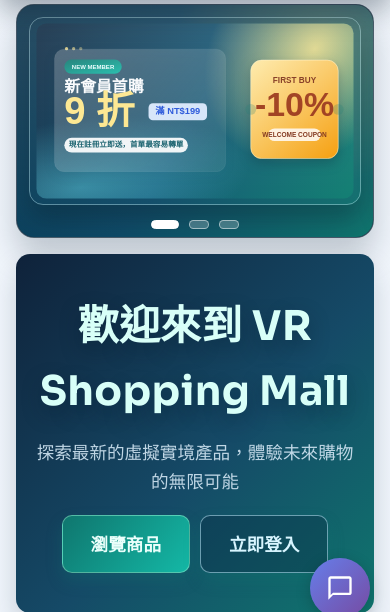
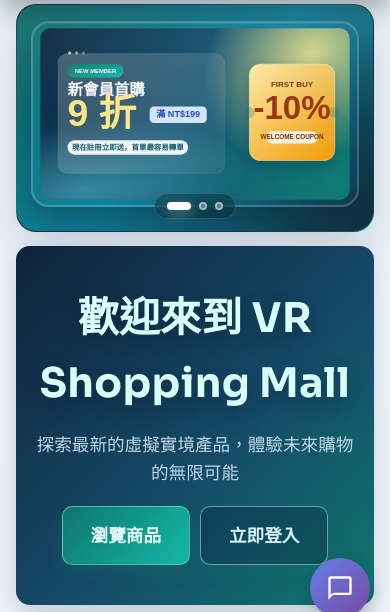
Before and after one commit to justin-guo0110/VRshop, a PHP site: page /VR/views/index.php in a window 390 px wide. Shown: the part 206-818 px from the top of the page. Run offline with PHP 8.4, Linux system fonts and the light colour scheme; data comes from the database, SQL or seed files in the repository; data that the repository does not hold is empty; some libraries are stand-ins or nearby versions.

Commit message:
Enhance: Modernize carousel design with improved animations, glass-morphism indicators, and responsive layout

```diff
--- a/public/css/home.css
+++ b/public/css/home.css
@@ -326,38 +326,62 @@
     margin: 4px auto 10px;
     position: relative;
     overflow: hidden;
-    border-radius: 18px;
-    box-shadow: 0 18px 32px rgba(5, 24, 39, 0.22);
-    background: linear-gradient(135deg, #1f2933 0%, #111827 100%);
+    border-radius: 24px;
+    box-shadow: 0 20px 48px rgba(15, 34, 58, 0.2), 0 0 1px rgba(15, 34, 58, 0.1);
+    background: linear-gradient(135deg, #0f172a 0%, #1e293b 50%, #0f766e 100%);
     color: #fff;
     min-height: 0;
-    border: 1px solid rgba(186, 230, 253, 0.28);
+    border: 1px solid rgba(20, 184, 166, 0.15);
+    transition: box-shadow 0.35s ease;
+}
+
+.promo-slider:hover {
+    box-shadow: 0 24px 56px rgba(15, 34, 58, 0.28), 0 0 1px rgba(15, 34, 58, 0.12);
 }
 
 .promo-slider::before {
     content: '';
     position: absolute;
     inset: 0;
-    background: linear-gradient(180deg, rgba(255, 255, 255, 0.14), rgba(255, 255, 255, 0));
+    background: linear-gradient(180deg, rgba(255, 255, 255, 0.08), rgba(255, 255, 255, 0), rgba(255, 255, 255, 0.02));
     pointer-events: none;
     z-index: 1;
 }
 
+.promo-slider::after {
+    content: '';
+    position: absolute;
+    inset: 0;
+    background: radial-gradient(circle at 120% -20%, rgba(20, 184, 166, 0.12) 0%, transparent 50%);
+    pointer-events: none;
+    z-index: 0;
+}
+
 .promo-slider-inner {
     display: flex;
-    transition: transform 0.5s ease;
+    transition: transform 0.6s cubic-bezier(0.4, 0.0, 0.2, 1);
     min-height: inherit;
 }
 
 .promo-slide {
     min-width: 100%;
-    padding: 8px 12px 24px;
+    padding: 20px 28px 28px;
     display: flex;
     align-items: center;
     justify-content: space-between;
-    gap: 14px;
+    gap: 24px;
     position: relative;
     z-index: 0;
+    animation: slideIn 0.5s ease-out forwards;
+}
+
+@keyframes slideIn {
+    from {
+        opacity: 0;
+    }
+    to {
+        opacity: 1;
+    }
 }
 
 .promo-slide-text h3 {
@@ -377,28 +401,28 @@
 }
 
 .promo-slide-new-member {
-    background: radial-gradient(circle at 86% 14%, rgba(253, 224, 71, 0.2) 0, rgba(253, 224, 71, 0) 40%), linear-gradient(135deg, #052f49 0%, #0f4b68 56%, #0f766e 100%);
+    background: linear-gradient(135deg, rgba(15, 118, 110, 0.95) 0%, rgba(8, 145, 178, 0.85) 50%, rgba(15, 34, 58, 0.9) 100%), radial-gradient(circle at 120% 0%, rgba(253, 224, 71, 0.15) 0%, transparent 50%);
     justify-content: center;
-    padding: 8px 12px 24px;
+    padding: 20px 28px 28px;
 }
 
 .promo-slide-image-only {
     justify-content: center;
-    padding: 8px 12px 24px;
+    padding: 20px 28px 28px;
 }
 
 .promo-slide-free-shipping {
-    background: radial-gradient(circle at 86% 14%, rgba(125, 211, 252, 0.24) 0, rgba(125, 211, 252, 0) 40%), linear-gradient(135deg, #11253c 0%, #164e63 56%, #0d9488 100%);
+    background: linear-gradient(135deg, rgba(13, 148, 136, 0.92) 0%, rgba(15, 118, 110, 0.88) 50%, rgba(8, 75, 104, 0.9) 100%), radial-gradient(circle at 120% 0%, rgba(125, 211, 252, 0.12) 0%, transparent 50%);
 }
 
 .promo-slide-combo-deal {
-    background: radial-gradient(circle at 86% 14%, rgba(110, 231, 183, 0.22) 0, rgba(110, 231, 183, 0) 40%), linear-gradient(135deg, #0b2a3f 0%, #14556e 56%, #0f766e 100%);
+    background: linear-gradient(135deg, rgba(20, 184, 166, 0.88) 0%, rgba(13, 148, 136, 0.84) 50%, rgba(15, 118, 110, 0.9) 100%), radial-gradient(circle at 120% 0%, rgba(110, 231, 183, 0.1) 0%, transparent 50%);
 }
 
 .promo-slide-media {
-    width: 240px;
-    max-width: 28%;
-    min-width: 170px;
+    width: 260px;
+    max-width: 32%;
+    min-width: 180px;
     flex-shrink: 0;
 }
 
@@ -406,15 +430,17 @@
     width: 100%;
     height: auto;
     display: block;
-    border-radius: 14px;
-    border: 1px solid rgba(207, 250, 254, 0.4);
-    box-shadow: 0 14px 26px rgba(2, 20, 33, 0.34);
-    transition: transform 0.28s ease, box-shadow 0.28s ease;
+    border-radius: 18px;
+    border: 2px solid rgba(255, 255, 255, 0.2);
+    box-shadow: 0 16px 40px rgba(0, 0, 0, 0.35), inset 0 1px 0 rgba(255, 255, 255, 0.1);
+    transition: transform 0.35s cubic-bezier(0.4, 0.0, 0.2, 1), box-shadow 0.35s ease, filter 0.35s ease;
+    filter: brightness(1);
 }
 
 .promo-slide:hover .promo-slide-media img {
-    transform: translateY(-2px) scale(1.006);
-    box-shadow: 0 16px 28px rgba(2, 20, 33, 0.42);
+    transform: translateY(-8px) scale(1.04);
+    box-shadow: 0 24px 56px rgba(0, 0, 0, 0.45), inset 0 1px 0 rgba(255, 255, 255, 0.15);
+    filter: brightness(1.08);
 }
 
 .promo-slide-new-member .promo-slide-media {
@@ -450,28 +476,42 @@
 .promo-dots {
     position: absolute;
     left: 50%;
-    bottom: 12px;
+    bottom: 18px;
     transform: translateX(-50%);
     display: flex;
-    gap: 10px;
+    gap: 12px;
     z-index: 2;
+    background: rgba(0, 0, 0, 0.25);
+    backdrop-filter: blur(12px);
+    padding: 10px 16px;
+    border-radius: 999px;
+    border: 1px solid rgba(255, 255, 255, 0.15);
 }
 
 .promo-dot {
-    width: 24px;
+    width: 10px;
     height: 10px;
     border-radius: 999px;
-    border: 1px solid rgba(255,255,255,0.5);
-    background: rgba(255, 255, 255, 0.22);
+    border: 2px solid rgba(255, 255, 255, 0.5);
+    background: rgba(255, 255, 255, 0.25);
     cursor: pointer;
     padding: 0;
-    transition: all 0.22s ease;
+    transition: all 0.3s cubic-bezier(0.4, 0.0, 0.2, 1);
+    box-shadow: 0 2px 8px rgba(0, 0, 0, 0.2);
+    position: relative;
+}
+
+.promo-dot:hover {
+    background: rgba(255, 255, 255, 0.45);
+    border-color: rgba(255, 255, 255, 0.7);
+    transform: scale(1.15);
 }
 
 .promo-dot.active {
-    width: 34px;
+    width: 32px;
     background: #fff;
     border-color: #fff;
+    box-shadow: 0 4px 12px rgba(255, 255, 255, 0.3);
 }
 
 
@@ -761,16 +801,21 @@
         gap: 8px;
     }
 
+    .promo-slider {
+        border-radius: 20px;
+        margin: 4px auto 8px;
+    }
+
     .promo-slide {
         flex-wrap: wrap;
         align-items: flex-start;
-        padding: 12px 12px 32px;
+        padding: 16px 14px 24px;
     }
 
     .promo-slide-media {
         order: 2;
         width: 100%;
-        max-width: 320px;
+        max-width: 280px;
         min-width: 0;
     }
 
@@ -784,7 +829,7 @@
 
     .promo-slide-new-member .promo-slide-media img,
     .promo-slide-image-only .promo-slide-media img {
-        max-height: 220px;
+        max-height: 200px;
     }
 
     .promo-slide-cta {
@@ -792,15 +837,17 @@
     }
 
     .promo-dots {
-        bottom: 8px;
+        bottom: 12px;
+        gap: 8px;
+        padding: 8px 12px;
     }
 
     .promo-dot {
-        width: 20px;
-        height: 9px;
+        width: 8px;
+        height: 8px;
     }
 
     .promo-dot.active {
-        width: 28px;
+        width: 24px;
     }
 }
```
Also changed, not shown: views/index.php (+36 -6 lines).
